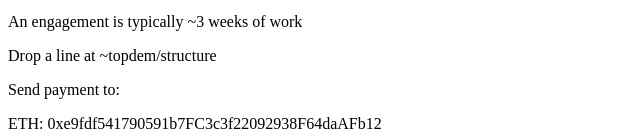
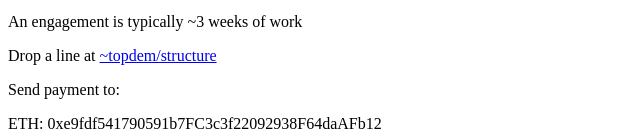
Before and after one commit to structure-group/structure.support, a plain HTML site: page index.html in a window 1280 px wide. Shown: the part 199-336 px from the top of the page, without its empty margins (0-640 px from the left). Drawn offline with Linux system fonts and the light colour scheme.

Commit message:
Add group lure link

```diff
--- a/index.html
+++ b/index.html
@@ -5,7 +5,7 @@
 <br>
 <p>Urbit research and design consulting services start at 16ETH/1BTC per engagement.</p>
 <p>An engagement is typically ~3 weeks of work</p>
-<p>Drop a line at ~topdem/structure</p>
+<p>Drop a line at <a href="https://tlon.network/lure/~topdem/structure" target="_blank">~topdem/structure</a></p>
 <p>Send payment to:</p>
 <p>ETH: 0xe9fdf541790591b7FC3c3f22092938F64daAFb12</p>
 <p>BTC: bc1qmxm8fvmmwn5fxrne6ereje4d0zwunz7kettgc8</p>
```
